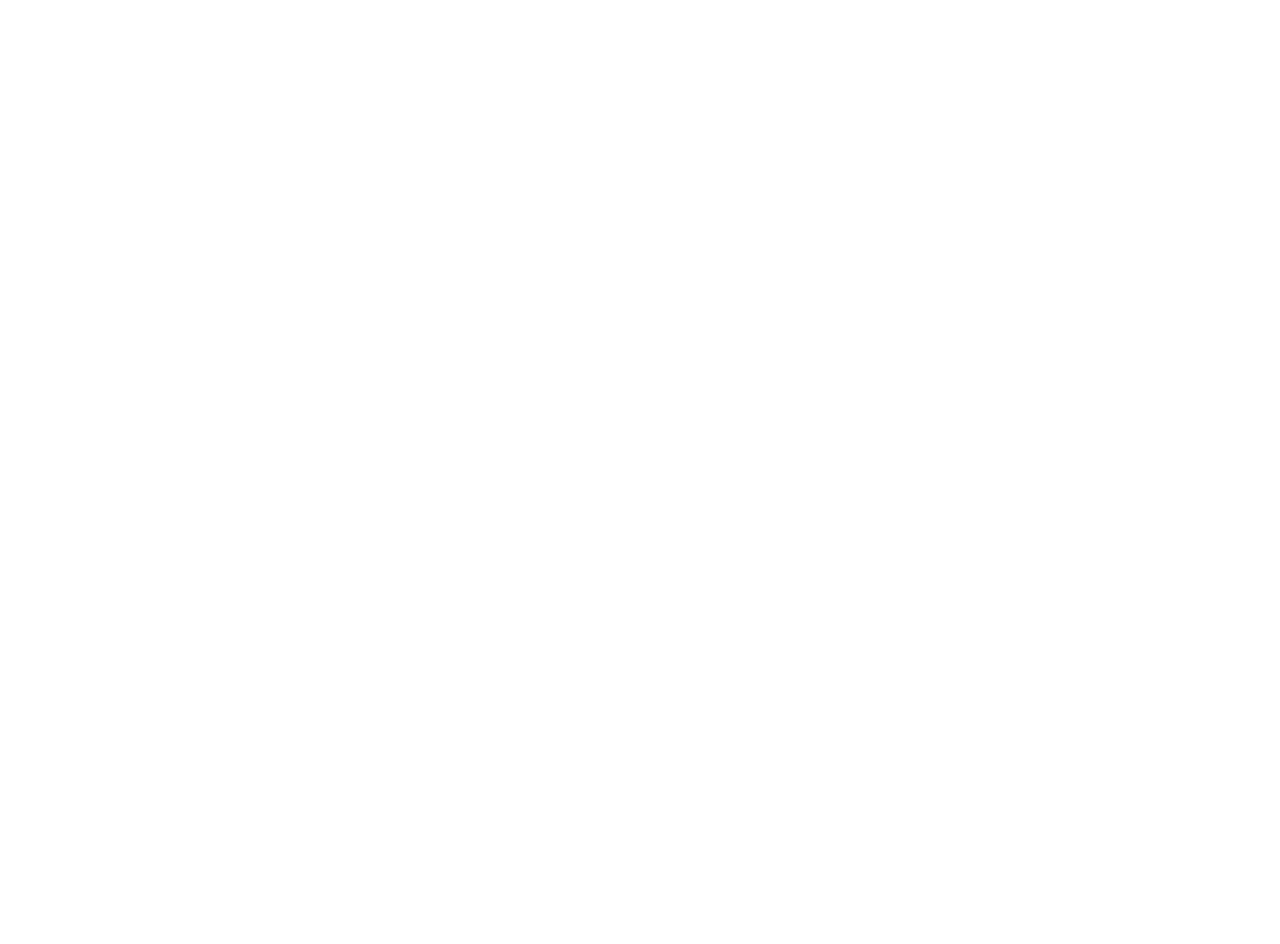
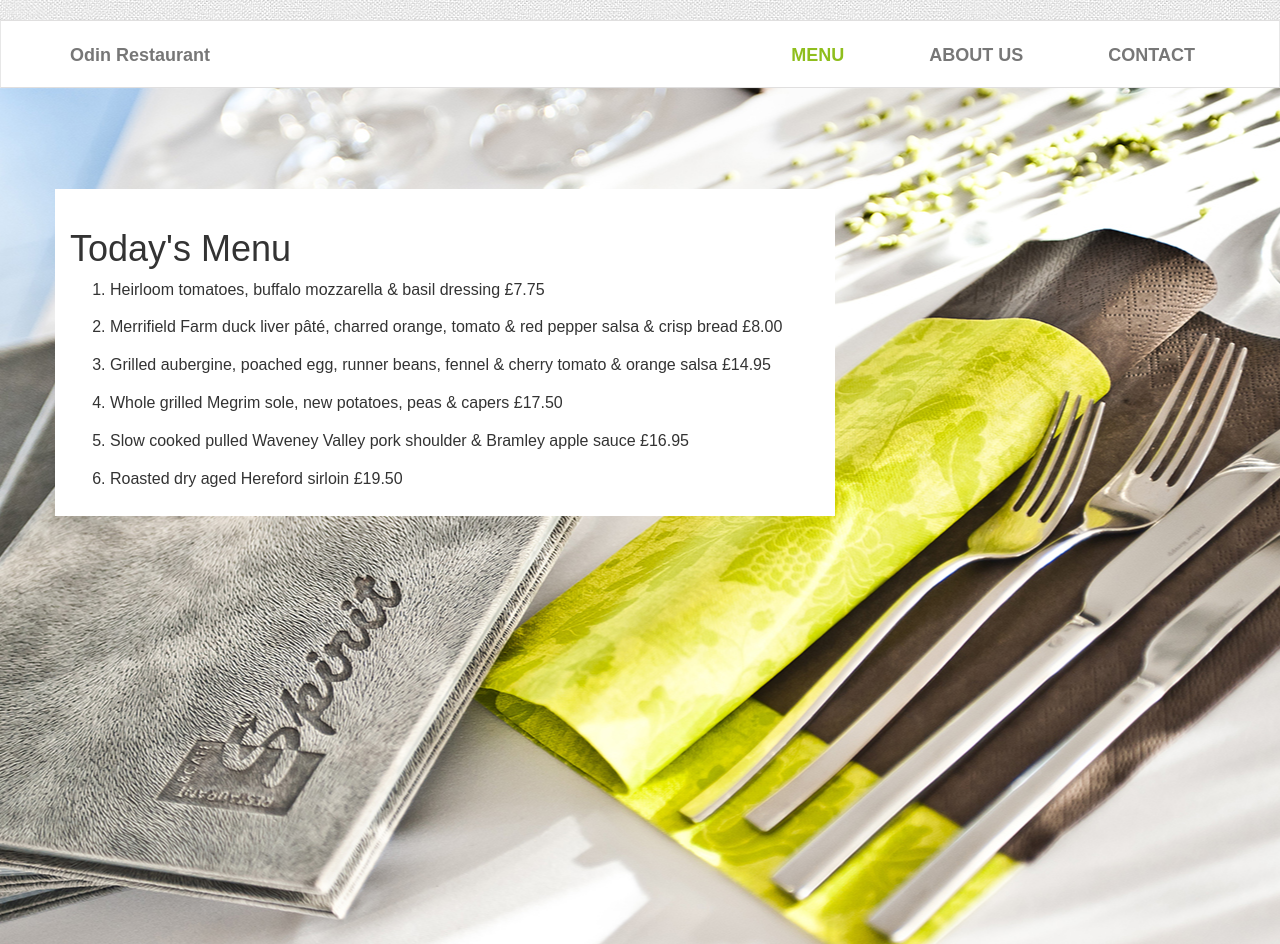
Before and after one commit to peter665/odin_restaurant, a plain HTML site: page index.html in a window 1280 px wide. Shown: the top 944 px of the page. Before the commit the page ends 800 px from the top, so only its background shows below. Drawn offline with nearby package versions, Linux system fonts and the light colour scheme; a web font is replaced by a local one.

Commit message:
Restaurant page done

```diff
--- /dev/null
+++ b/css/styles.css
@@ -0,0 +1,84 @@
+body {
+  font-family: 'Expletus Sans', Arial, sans-serif;
+  background-image: url("../images/bg_pattern.png");
+}
+
+.navbar-default {
+  margin-top: 20px;
+}
+
+
+#actualContent {
+  background-color: #fff;
+  margin-top: 20px;
+  padding-top: 10px;
+}
+
+ol li {
+  padding-bottom: 15px;
+  font-size: 16px;
+}
+
+address {
+  font-size: 16px;
+  line-height: 25px;
+}
+
+p {
+  line-height: 30px;
+  font-size: 16px;
+
+}
+
+@media (min-width: 768px ) {
+  .navbar-default {
+      height: 68px;
+      font-size: 18px;
+      margin-top: 20px;
+      background: #fff;
+      border-top: 1px solid #e0dfdf;
+      border-bottom: 1px solid #e0dfdf;
+      border-radius: 0;
+      margin-bottom: 0
+  }
+
+  .navbar-default .navbar-nav > li > a,
+  .navbar-brand {
+    padding-top: 0;
+    padding-bottom: 0;
+    line-height: 68px;
+    margin-left: 55px;
+    font-weight: bold;
+  }
+
+  #navbarCollapse {
+    text-transform: uppercase;
+  }
+
+  .navbar-default .navbar-nav > .active > a, .navbar-default .navbar-nav > .active > a:focus,
+  .navbar-default .navbar-nav > .active > a:hover {
+    color: #8fbe1d;
+    background-color: inherit;
+  }
+
+  .navbar-default .navbar-nav > li > a:focus,
+  .navbar-default .navbar-nav > li > a:hover {
+    color: #8fbe1d;
+    background-color: inherit;
+  }
+
+  #actualContent {
+    background-color: #fff;
+    margin-top: 100px;
+    padding-top: 20px;
+  }
+
+  #content {
+    background-size: cover;
+    background-image: url("../images/bg_image.jpg");
+    background-repeat: no-repeat;
+    background-position: center;
+    min-height: 1042px;
+  }
+
+}
--- a/index.html
+++ b/index.html
@@ -1,15 +1,51 @@
 <html>
   <head>
     <title>Odin Restaurant</title>
+    <meta charset="utf-8">
+    <link rel="stylesheet" href="https://maxcdn.bootstrapcdn.com/bootstrap/3.3.7/css/bootstrap.min.css" />
+    <link href="https://fonts.googleapis.com/css?family=Expletus+Sans:400,600,700" rel="stylesheet">
+    <link rel="stylesheet" href="css/styles.css" />
     <script
 			  src="http://code.jquery.com/jquery-1.12.4.js"
 			  integrity="sha256-Qw82+bXyGq6MydymqBxNPYTaUXXq7c8v3CwiYwLLNXU="
 			  crossorigin="anonymous">
     </script>
+    <script src="js/main.js"></script>
   </head>
   <body>
-    <div id="content">
+    <nav class="navbar navbar-default">
+      <div class="container ">
+          <!-- Brand and toggle get grouped for better mobile display -->
+          <div class="navbar-header">
+            <button type="button" class="navbar-toggle collapsed" data-toggle="collapse" data-target="#navbarCollapse" aria-expanded="false">
+              <span class="sr-only">Toggle navigation</span>
+              <span class="icon-bar"></span>
+              <span class="icon-bar"></span>
+              <span class="icon-bar"></span>
+            </button>
+            <a class="navbar-brand" href="#">Odin Restaurant</a>
+          </div>
+          <div id="navbarCollapse" class="collapse navbar-collapse" id="bs-example-navbar-collapse-1">
+            <ul class="nav navbar-nav navbar-right">
+              <li class="active"><a href="#">Menu</a></li>
+              <li ><a href="#">About Us</a></li>
+              <li ><a href="#">Contact</a></li>
+            </ul>
+          </div>
+        </div><!-- /.navbar-collapse -->
+      </div><!-- /.container-fluid -->
+    </nav>
 
+    <div id="content" class="container-fluid">
+      <div class="container">
+        <div class="row">
+          <div id="actualContent" class="col-md-8">
+
+          </div>
+        </div>
+      </div>
     </div>
+
+    <script src="https://maxcdn.bootstrapcdn.com/bootstrap/3.3.7/js/bootstrap.min.js"></script>
   </body>
 </html>
--- /dev/null
+++ b/js/main.js
@@ -0,0 +1,31 @@
+$(document).ready(function() {
+  obj = { 'menu': `<h1>Today's Menu</h1>
+                <ol>
+                  <li>Heirloom tomatoes, buffalo mozzarella & basil dressing £7.75 </li>
+                  <li>Merrifield Farm duck liver pâté, charred orange, tomato & red pepper salsa & crisp bread  £8.00</li>
+                  <li>Grilled aubergine, poached egg, runner beans, fennel & cherry tomato & orange salsa  £14.95</li>
+                  <li>Whole grilled Megrim sole, new potatoes, peas & capers  £17.50</li>
+                  <li>Slow cooked pulled Waveney Valley pork shoulder & Bramley apple sauce  £16.95</li>
+                  <li>Roasted dry aged Hereford sirloin  £19.50</li>
+                </ol>`,
+
+         'abou': `<h1>About Us</h1>
+                <p>Odin Restaurant combines an inspired menu with a casually sophisticated setting in a historic
+                downtown Excelsior main street building. Coalition is the creation of Chef Eli Yongu and reflects
+                his passion for cooking with a diverse and inspired menu.<p>`,
+
+         'cont': `<h1>Contact</h1>
+                  <address> Odin Restaurant <br>
+                  227 Water Street <br>
+                  Austin, Texas 55331 <br>
+                  (999) 555-111 <br>
+                  </address>`
+        }
+
+  $('#actualContent').append(obj['menu']);
+  $('li').on('click', function() {
+    $('li').removeClass('active');
+    $(this).addClass('active');
+    $('#actualContent').html('').append(obj[$(this).text().toLowerCase().substring(0,4)]);
+  })
+});
```
Also changed, not shown: images/bg_image.jpg (added), images/bg_pattern.png (added).
